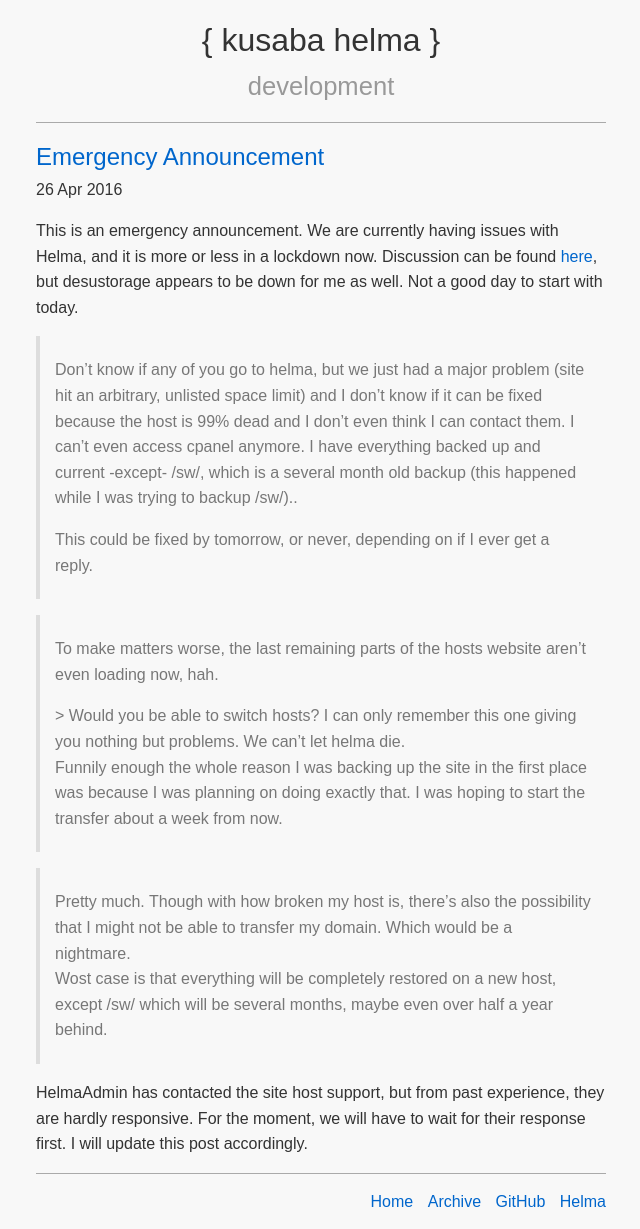
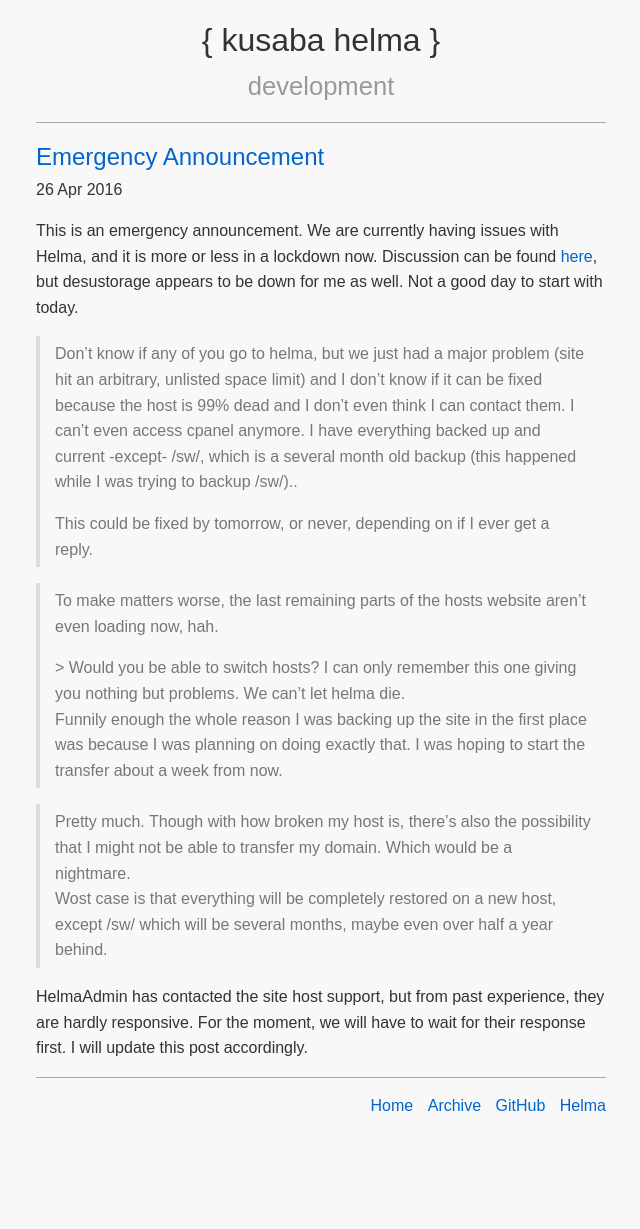
Before and after one commit to altbdoor/kusaba-helma, a Jekyll site: the page built from _posts/2016-04-26-Emergency-Announcement.md, in a window 1280 px wide. Shown: the whole page, without its empty margins (319-959 px from the left). Built offline with Jekyll 4.4.1, drawn with Linux system fonts in a browser that asks for light colours; after the commit the page ends 1133 px from its top, so only the background shows below that.

Commit message:
paragraphs in blockquote

```diff
--- a/public/css/style.css
+++ b/public/css/style.css
@@ -19,6 +19,8 @@ code {
 pre {margin:0 0 1em; padding:5px 10px; line-height:1.2}
 pre > code {background-color:inherit; border-radius:0; display:inline}
 blockquote {padding:5px 15px; color:#777; border-left:4px solid #ddd}
+blockquote > p:first-child {margin-top:0}
+blockquote > p:last-child {margin-bottom:0}
 table {width:100%}
 th, td {padding:5px 10px; border:1px solid #ccc}
 
```
